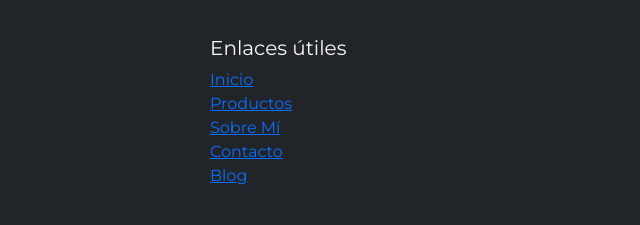
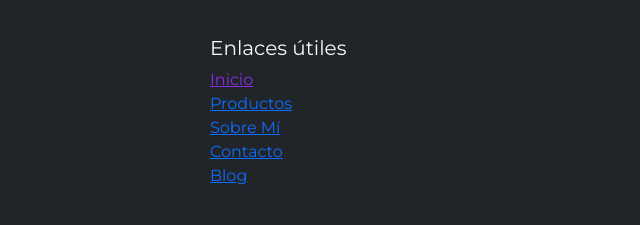
Before and after one commit to BegoRB/PF-RodriguezBlanco-Begona, a plain HTML site: page paginas/sobremi.html in a window 1280 px wide. Shown: the part 166-391 px from the top of the page, 442-1082 px from the left. Drawn offline with nearby package versions, Linux system fonts and the light colour scheme; a script that the page names is missing.

Commit message:
Cambio de color en Inicio de footer a morado para crear un commit

```diff
--- a/paginas/sobremi.html
+++ b/paginas/sobremi.html
@@ -122,7 +122,7 @@ crossorigin="anonymous">
 				<div class="col-md-6">
 				  <h5>Enlaces útiles</h5>
 				  <ul class="list-unstyled">
-					<li><a href="index.html">Inicio</a></li>
+					<li><a href="index.html" style="color: blueviolet;">Inicio</a></li>
 					<li><a href="paginas/productos.html">Productos</a></li>
 					<li><a href="paginas/sobremi.html">Sobre Mí</a></li>
 					<li><a href="paginas/contacto.html">Contacto</a></li>
```
